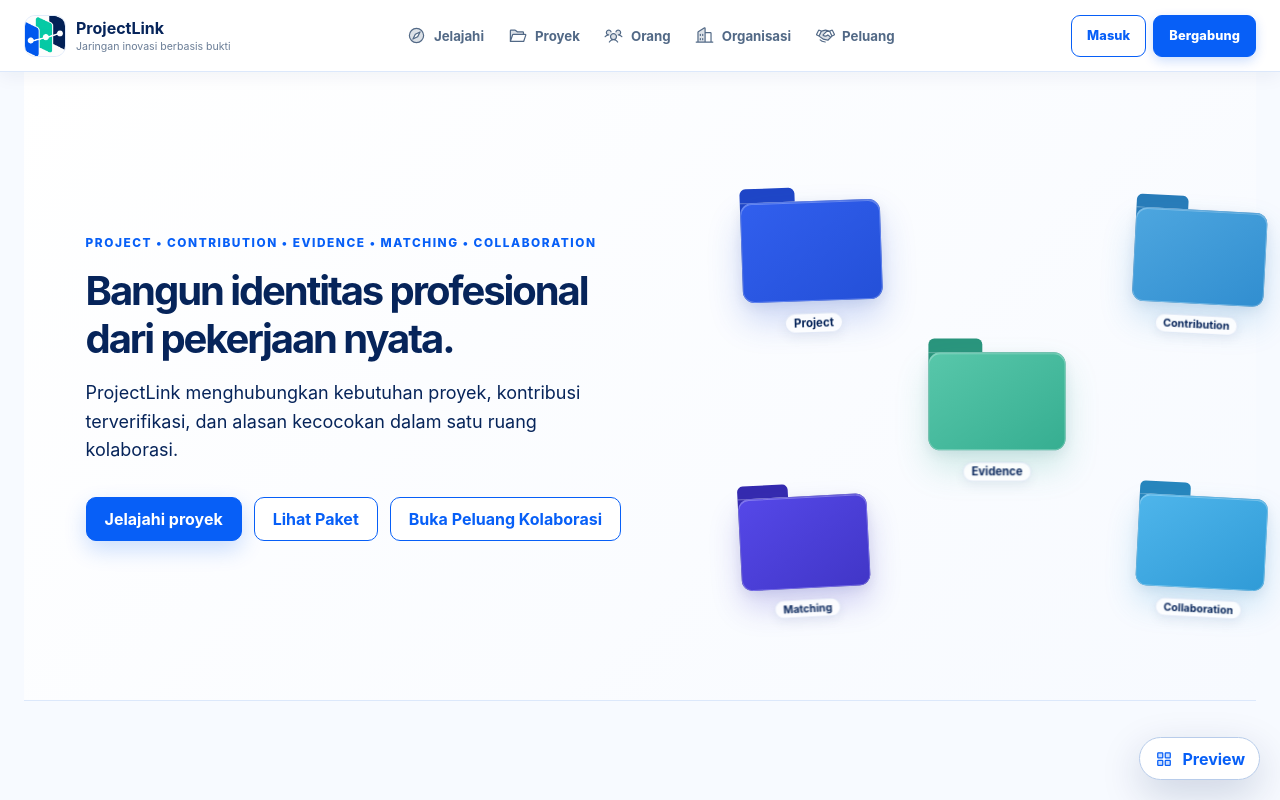
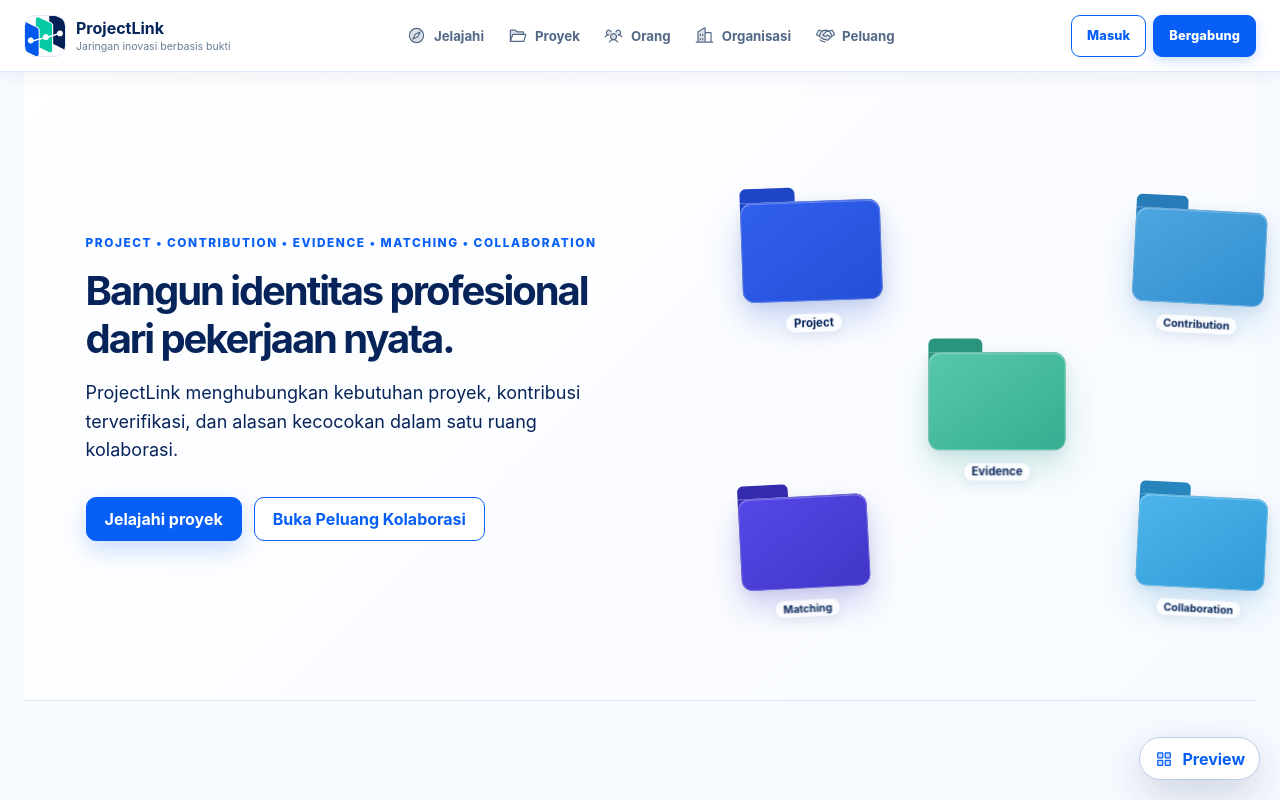
Before and after one commit to raenaldiardiansyah/BRIN-Competition, a Next.js app in the folder apps/web/: page / in a window 1280 px wide. Shown: the top 800 px of the page. Built offline with nearby package versions, Linux system fonts and the light colour scheme.

Commit message:
style(web): remove redundant Lihat Paket CTA from Guest Home hero section

```diff
--- a/apps/web/src/components/prototype/product-homepages.tsx
+++ b/apps/web/src/components/prototype/product-homepages.tsx
@@ -619,7 +619,6 @@ export function GuestHome() {
             </p>
             <div className="pl-button-row">
               <Anchor href="/explore" className="pl-button pl-button-primary">Jelajahi proyek</Anchor>
-              <Anchor href="/subscription" className="pl-button pl-button-secondary">Lihat Paket</Anchor>
               <button
                 type="button"
                 onClick={handleCreateOpportunity}
```
